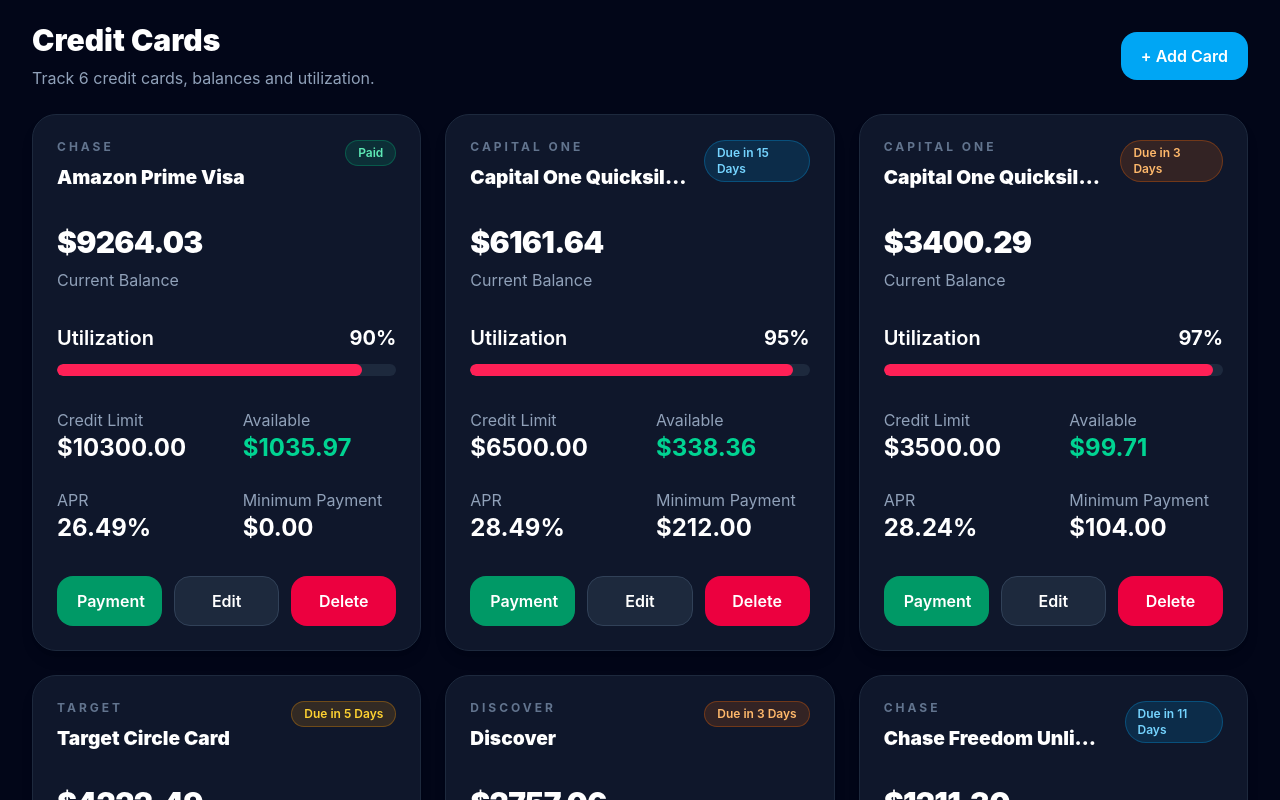
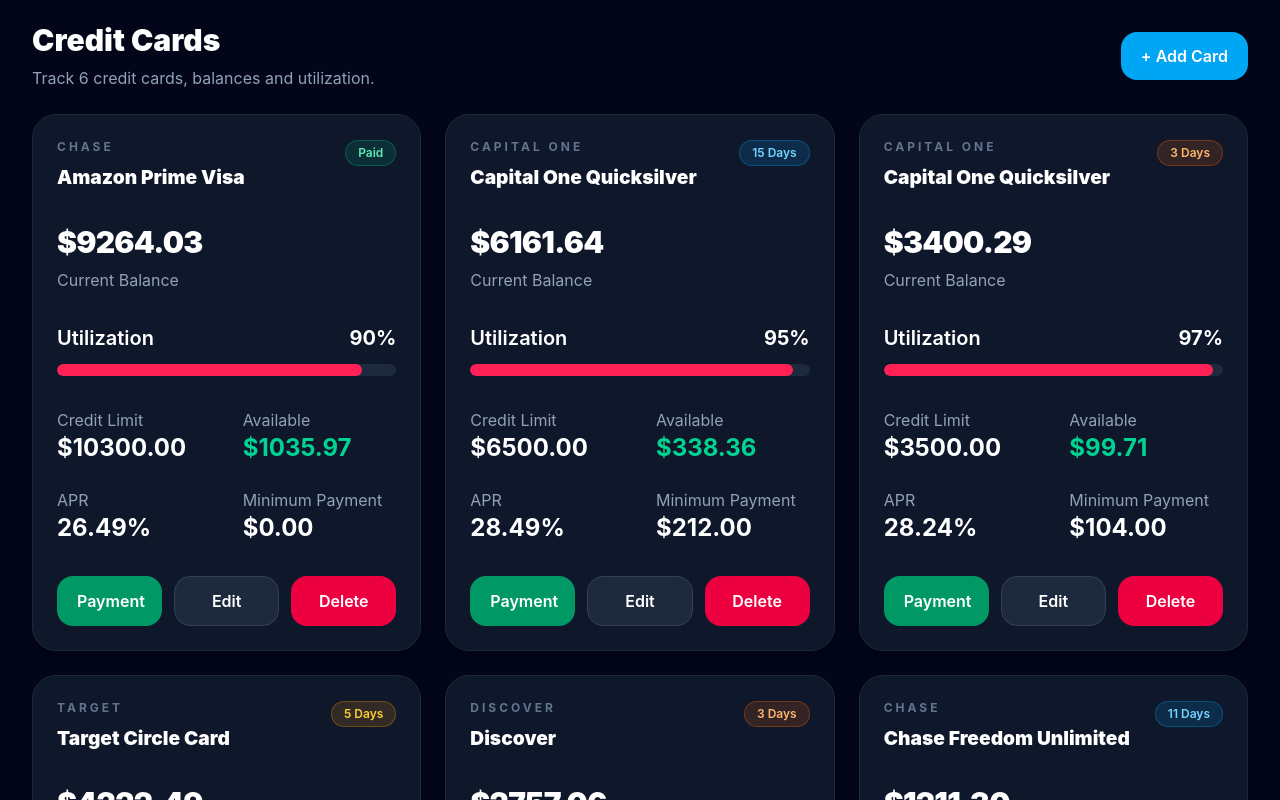
Before and after one commit to JacobADunn/dunndebt, a React (Vite) app: page / in a window 1280 px wide. Shown: the part 3540-4340 px from the top of the page. Built offline with nearby package versions, Linux system fonts and the light colour scheme.

Commit message:
Fixed due date badge

```diff
--- a/src/components/cards/CreditCard.jsx
+++ b/src/components/cards/CreditCard.jsx
@@ -24,14 +24,17 @@
   }
 
   let badgeColor = "blue";
-  let badgeText = `Due in ${daysUntil} Days`;
+  let badgeText = `${daysUntil} Days`;
 
   if (card.isPaidThisMonth) {
     badgeColor = "green";
     badgeText = "Paid";
   } else if (daysUntil <= 0) {
     badgeColor = "red";
-    badgeText = "Due Today";
+    badgeText = "Today";
+  } else if (daysUntil === 1) {
+    badgeColor = "orange";
+    badgeText = "Tomorrow";
   } else if (daysUntil <= 3) {
     badgeColor = "orange";
   } else if (daysUntil <= 7) {
@@ -52,7 +55,7 @@
 
       <div className="flex flex-col gap-4 sm:flex-row sm:items-start sm:justify-between">
 
-        <div className="min-w-0">
+        <div className="min-w-0 flex-1">
 
           <p className="text-xs font-bold uppercase tracking-[0.25em] text-slate-500">
             {card.issuer}
@@ -73,10 +76,12 @@
 
         </div>
 
-        <div className="self-start sm:self-auto">
-          <Badge color={badgeColor}>
-            {badgeText}
-          </Badge>
+        <div className="flex-shrink-0 self-start">
+          <div className="whitespace-nowrap">
+            <Badge color={badgeColor}>
+              {badgeText}
+            </Badge>
+          </div>
         </div>
 
       </div>
```
